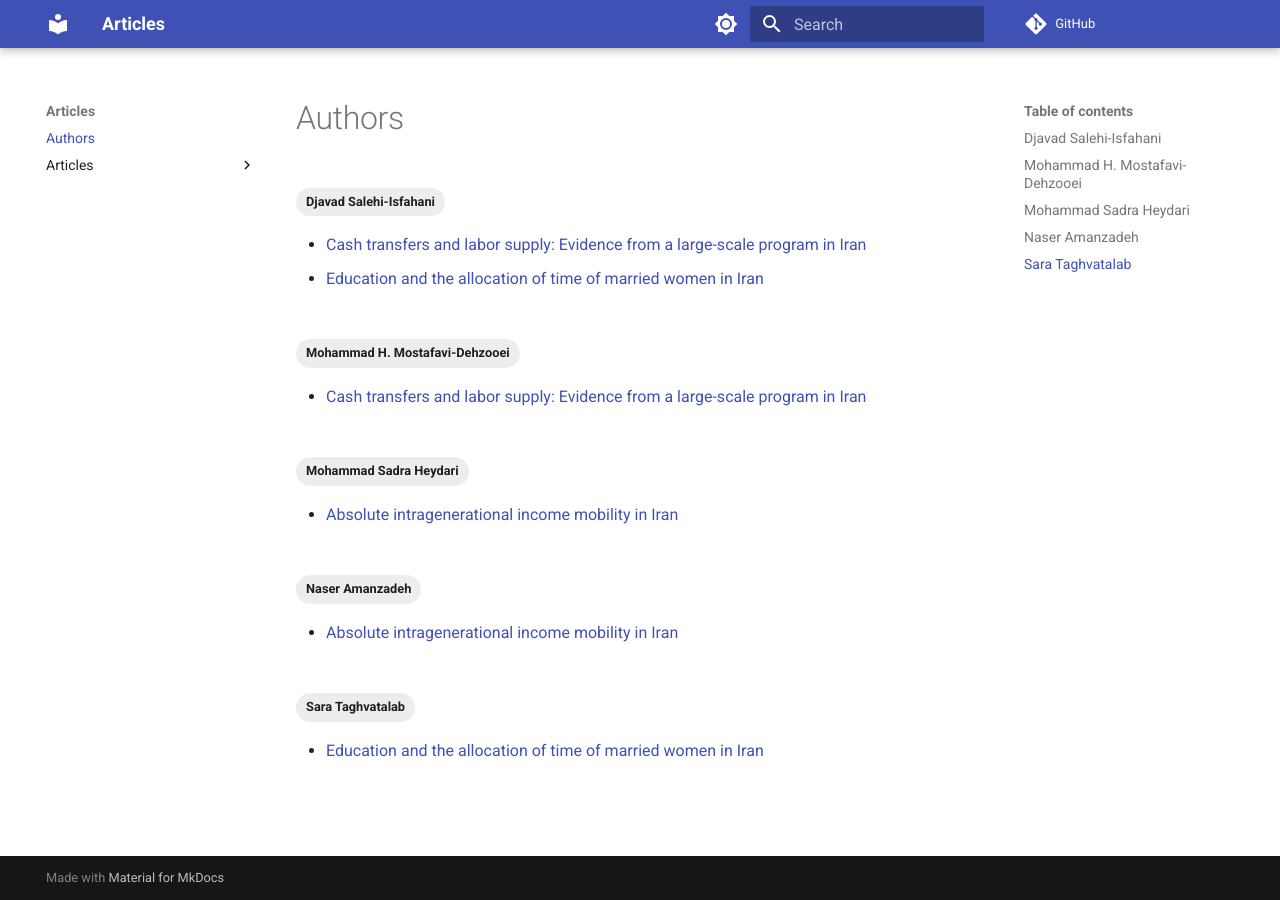
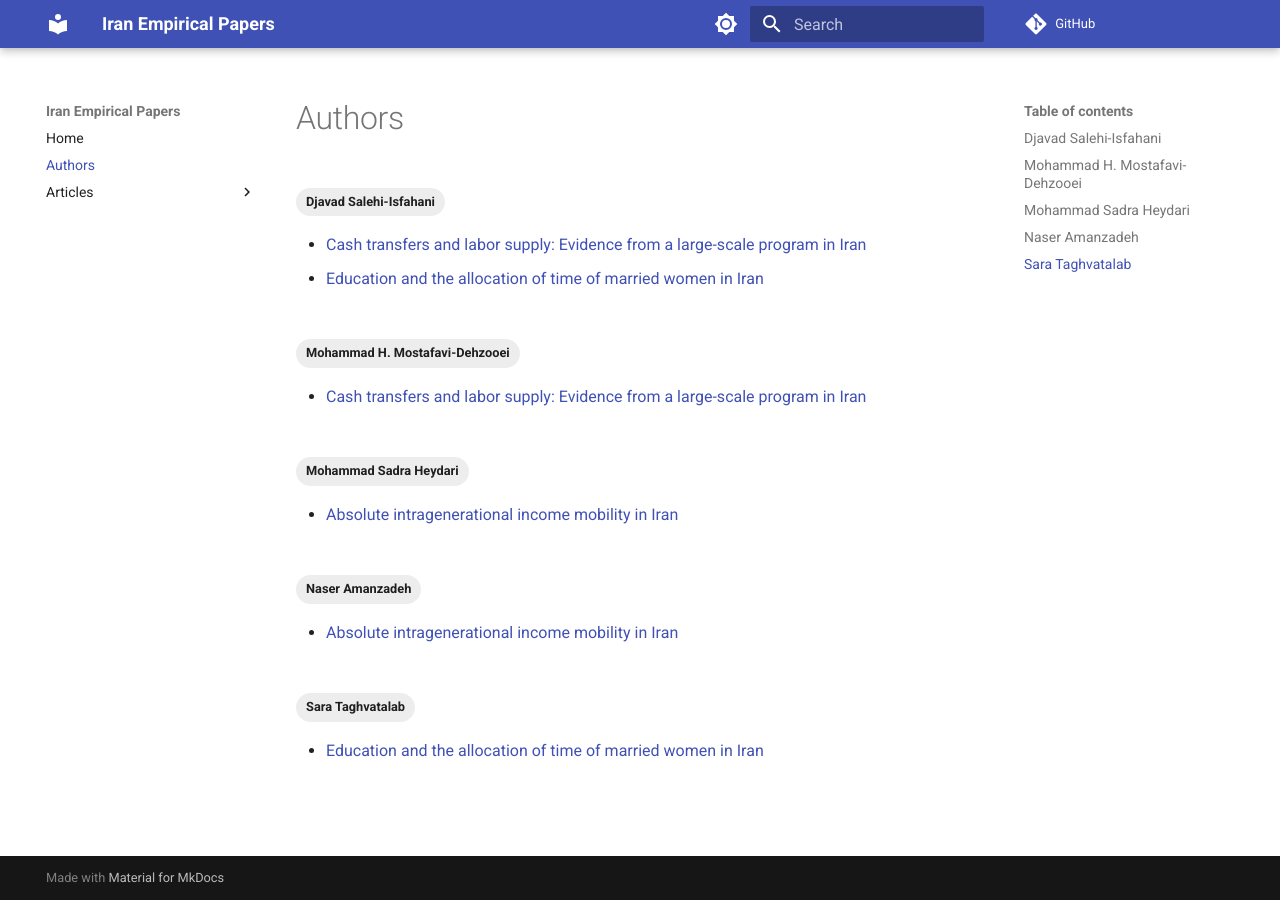
Before and after one commit to Iran-Open-Data/articles, an MkDocs documentation site: the page built from docs/authors.md, in a window 1280 px wide. Built offline with MkDocs 1.6.1 and Material for MkDocs 9.7.7, drawn with Linux system fonts in a browser that asks for light colours; comment, search, counter and statistics services are not loaded.

Commit message:
Change site name

```diff
--- a/mkdocs.yaml
+++ b/mkdocs.yaml
@@ -1,4 +1,4 @@
-site_name: Articles
+site_name: Iran Empirical Papers
 site_url: https://iran-open-data.github.io/articles/
 repo_url: https://github.com/Iran-Open-Data/articles
 
@@ -20,6 +20,7 @@ theme:
         name: Switch to light mode
 
 nav:
+  - Home: README.md
   - Authors: authors.md
   - Articles:
     - 2018: articles/2018
```
